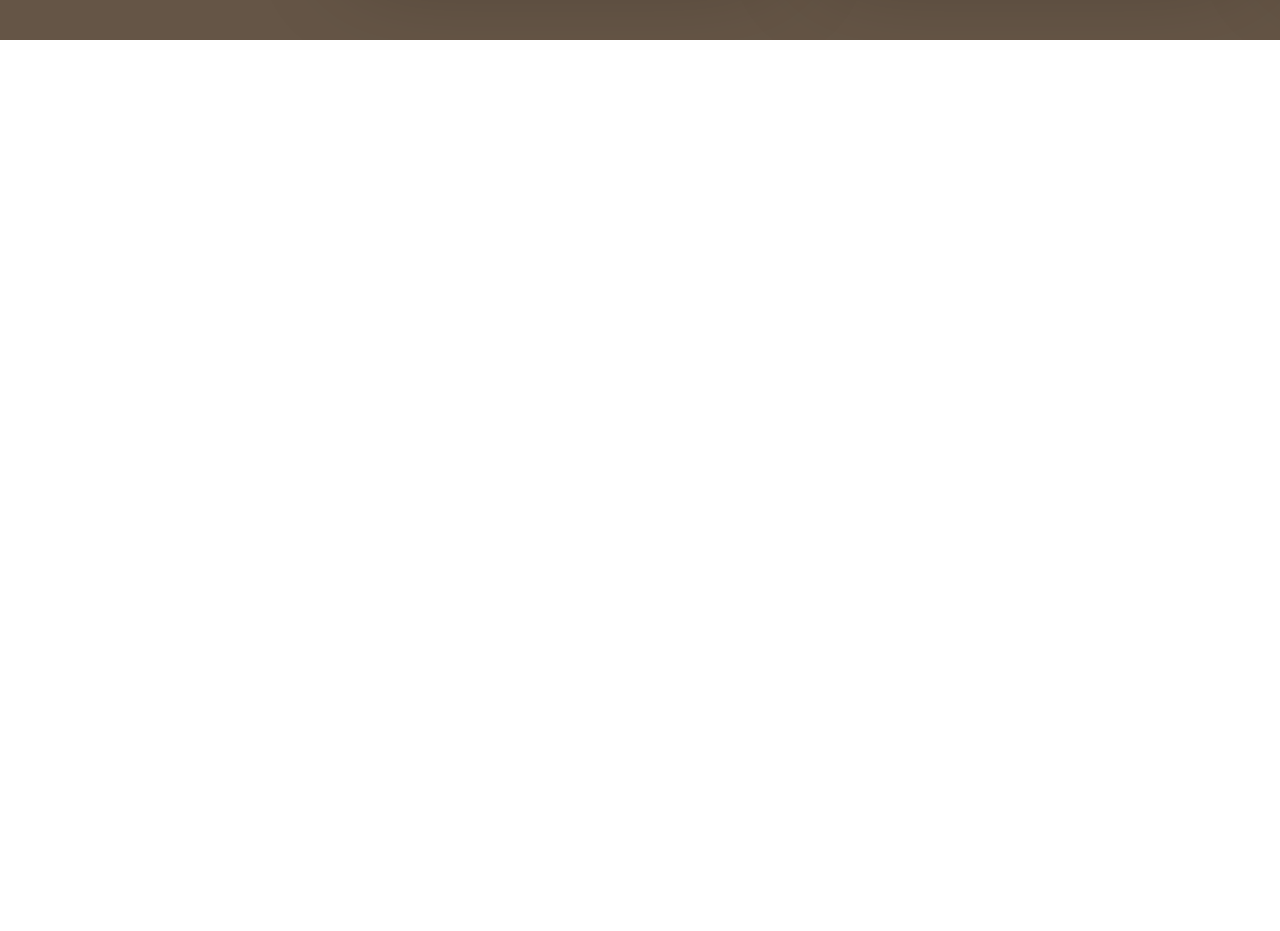
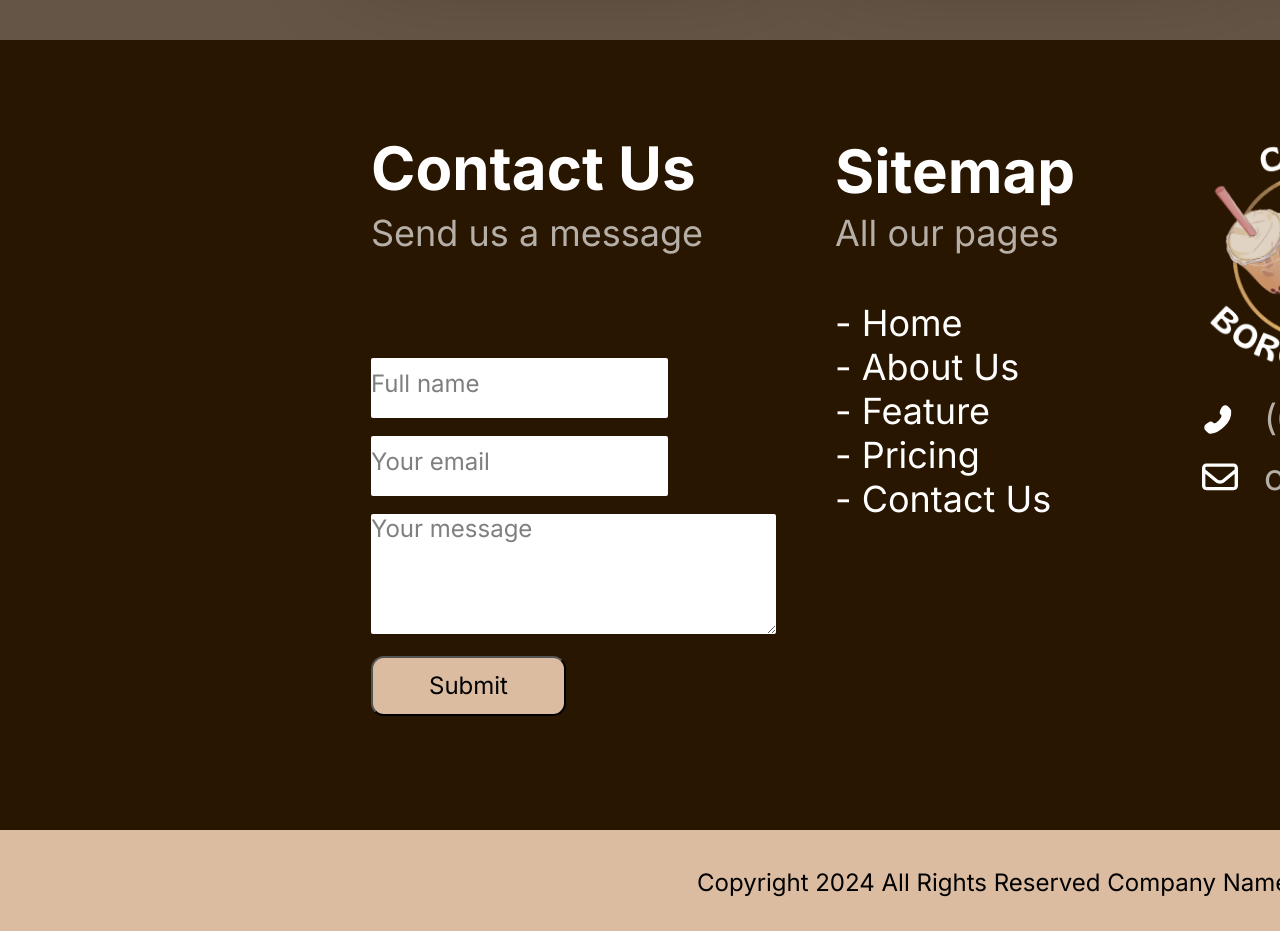
Before and after one commit to arromero4/coffee-design-1, a React (Vite) app: page / in a window 1280 px wide. Shown: the part 1680-2611 px from the top of the page. Before the commit the page ends 1720 px from the top, so only its background shows below. Built offline with nearby package versions, Linux system fonts and the light colour scheme; a web font is replaced by a local one.

Commit message:
Finished: Footer Section Fix: Responsive

```diff
--- a/src/App.jsx
+++ b/src/App.jsx
@@ -1,4 +1,5 @@
 import AboutUsSection from './components/AboutUsSection'
+import Footer from './components/Footer'
 import HomeSection from './components/HomeSection'
 import SponsersSection from './components/SponsersSection'
 import './pages/App.css'
@@ -6,9 +7,10 @@ function App() {
 
   return (
     <>
-    <HomeSection/>
+      <HomeSection />
       <AboutUsSection />
-     <SponsersSection />
+      <SponsersSection />
+      <Footer />
     </>
   )
 }
--- /dev/null
+++ b/src/components/Footer.jsx
@@ -0,0 +1,66 @@
+import '../pages/Footer.css';
+import borcell2 from '../assets/Borcelle__2_-removebg-preview.png'
+import phone from '../assets/phone-call.svg'
+import enveloped from '../assets/envelope-regular 1.svg'
+
+const Footer = () => {
+  return (
+    <div className="footer">
+      <b className="contact-us">Contact Us</b>
+      <p className="send-us-a">Send us a message</p>
+
+
+      <div className="form-contact-us">
+        <input className="full-name" type='text' name='full-name' placeholder='Full name' />
+        <br /><br />
+        <input className="your-email" type='text' name='your-email' placeholder='Your email' />
+        <br /><br />
+        <textarea className="your-message" type='text' name='your-message' placeholder='Your message' />
+        <br /><br />
+        <button className="submit">Submit</button>
+      </div>
+
+
+      <b className="sitemap">Sitemap</b>
+      <p className="all-our-pages">All our pages</p>
+      <ul className="all-our-pages-list-container">
+        <li className="all-our-pages-list-item">- Home</li>
+        <li className="all-our-pages-list-item">- About Us</li>
+        <li className="all-our-pages-list-item">- Feature</li>
+        <li className="all-our-pages-list-item">- Pricing</li>
+        <li className="all-our-pages-list-item">- Contact Us</li>
+
+      </ul>
+
+
+      <img className="borcelle-2-removebg-preview-icon-2" alt="" src={borcell2} />
+
+
+      <div className="div">
+        <img className="contact-phone-icon" alt="" src={phone} />
+        <p className="contact-phone-number">(08) 400 2000</p>
+      </div>
+
+      <div className="div">
+        <img className="contact-email-icon" alt="" src={enveloped} />
+        <p className="contact-email">coffeeborcelle@gmail.com</p>
+      </div>
+
+
+
+
+
+
+
+
+
+      <div className="copyright-rectangle">
+        <p className="copyright-all">Copyright 2024 All Rights Reserved Company Name.</p>
+      </div>
+
+
+    </div>
+  )
+}
+
+export default Footer
--- /dev/null
+++ b/src/pages/Footer.css
@@ -0,0 +1,213 @@
+.footer {
+  width: 1977px;
+  position: relative;
+  background-color: #291600;
+  height: 810px;
+}
+
+.contact-us{
+  width: 348px;
+  position: relative;
+  font-size: 60px;
+  display: inline-block;
+  font-family: Inter;
+  color: #fff;
+  text-align: left;
+  height: 78.5px;
+  top: 92.43px;
+  left: 371px;
+}
+
+.send-us-a{
+  width: 348px;
+  position: absolute;
+  font-size: 36px;
+  font-family: Inter;
+  color: rgba(255, 255, 255, 0.66);
+  text-align: left;
+  display: inline-block;
+  height: 78.5px;
+  top: 170.94px;
+  left: 371px;
+}
+
+.form-contact-us{
+  width: 348px;
+  top: 239px;
+  left: 371px;
+  position: relative;
+}
+
+.full-name{
+  width: 297px;
+  position: relative;
+  background-color: #fff;
+  height: 60px;
+  border: 4px ;
+  border-radius: 2px;
+}
+
+.your-email{
+  width: 297px;
+  position: relative;
+  background-color: #fff;
+  height: 60px;
+  border: 4px ;
+  border-radius: 2px;
+}
+
+.your-message{
+  width: 405px;
+  position: relative;
+  background-color: #fff;
+  height: 120px;
+  border: 4px ;
+  border-radius: 2px;
+}
+
+
+::placeholder{
+  position: relative;
+  font-size: 24px;
+  font-family: Inter;
+  color: rgba(0, 0, 0, 0.5);
+  text-align: left;
+  display: inline-block;
+
+}
+
+.submit{
+  width: 195px;
+  position: relative;
+  border-radius: 13px;
+  background-color: #dbbca1;
+  height: 60px;
+  color: #000;
+  text-align: center;
+  font-size: 24px;
+  font-family: Inter;
+  display: inline-block;
+
+}
+
+.copyright-rectangle{
+  position: absolute;
+  top: 790px;
+  left: 0px;
+  background-color: #dbbca1;
+  width: 1977px;
+  height: 101px;
+
+}
+
+.copyright-all{
+  width: 616px;
+  position: relative;
+  font-size: 24px;
+  font-family: Inter;
+  color: #000;
+  text-align: left;
+  display: inline-block;
+  height: 45px;
+  top: 38px;
+  left: 697px;
+}
+
+.sitemap{
+  width: 253px;
+  position: absolute;
+  font-size: 60px;
+  display: inline-block;
+  font-family: Inter;
+  color: #fff;
+  text-align: left;
+  height: 75.5px;
+  top: 95.41px;
+  left: 835px;
+}
+
+.all-our-pages{
+  width: 233px;
+  position: absolute;
+  font-size: 36px;
+  font-family: Inter;
+  color: rgba(255, 255, 255, 0.66);
+  text-align: left;
+  display: inline-block;
+  height: 44.7px;
+  top: 170.94px;
+  left: 835px;
+}
+
+.all-our-pages-list-container{
+  width: 235px;
+  height: 235px;
+  position: absolute;
+  font-size: 36px;
+  top: 261px;
+  left: 835px;
+  font-size: 36px;
+  font-family: Inter;
+
+}
+
+.all-our-pages-list-item{
+  list-style: inside;
+  color: #fff;
+  list-style-type: none;
+  margin: 0;
+  padding: 0;
+}
+
+.borcelle-2-removebg-preview-icon-2{
+  width: 482px;
+  height: 434px;
+  position: absolute;
+  max-width: 100%;
+  overflow: hidden;
+  object-fit: cover;
+  top: 3px;
+  left: 1179px;
+}
+
+.contact-phone-icon{
+  width: 36px;
+  height: 36px;
+  top: 363px;
+  left: 1202px;
+  position: absolute;
+}
+
+.contact-phone-number{
+  width: 261px;
+position: absolute;
+font-size: 36px;
+font-family: Inter;
+color: rgba(255, 255, 255, 0.66);
+text-align: left;
+display: inline-block;
+height: 44.7px;
+top: 357px;
+left: 1264px;
+}
+
+.contact-email-icon{
+  width: 36px;
+  height: 36px;
+  top: 419px;
+  left: 1202px;
+  position: absolute;
+}
+
+.contact-email{
+  width: 261px;
+position: absolute;
+font-size: 36px;
+font-family: Inter;
+color: rgba(255, 255, 255, 0.66);
+text-align: left;
+display: inline-block;
+height: 44.7px;
+top: 415px;
+left: 1264px;
+}
```
Also changed, not shown: src/assets/envelope-regular 1.svg (added), src/assets/phone-call.svg (added).
